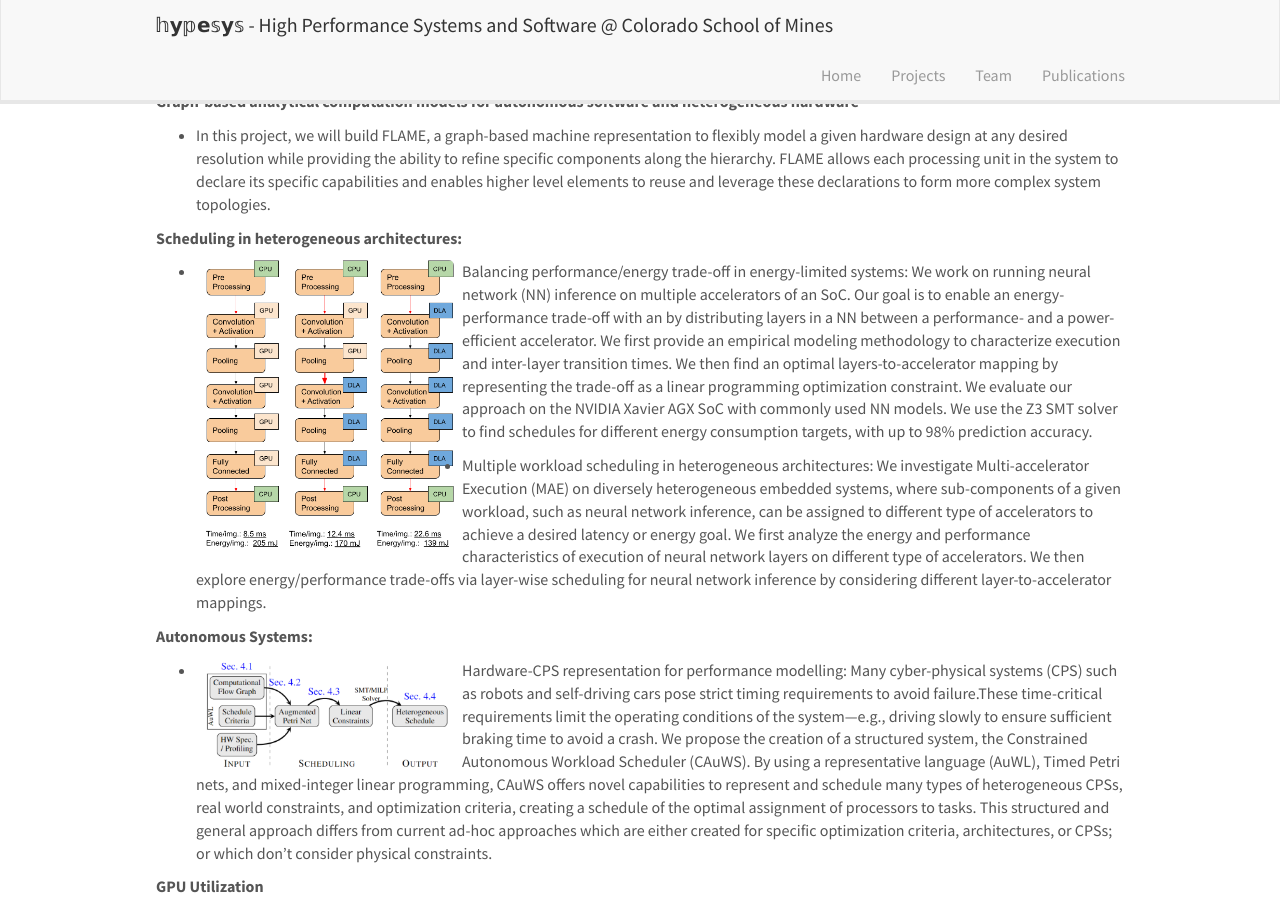
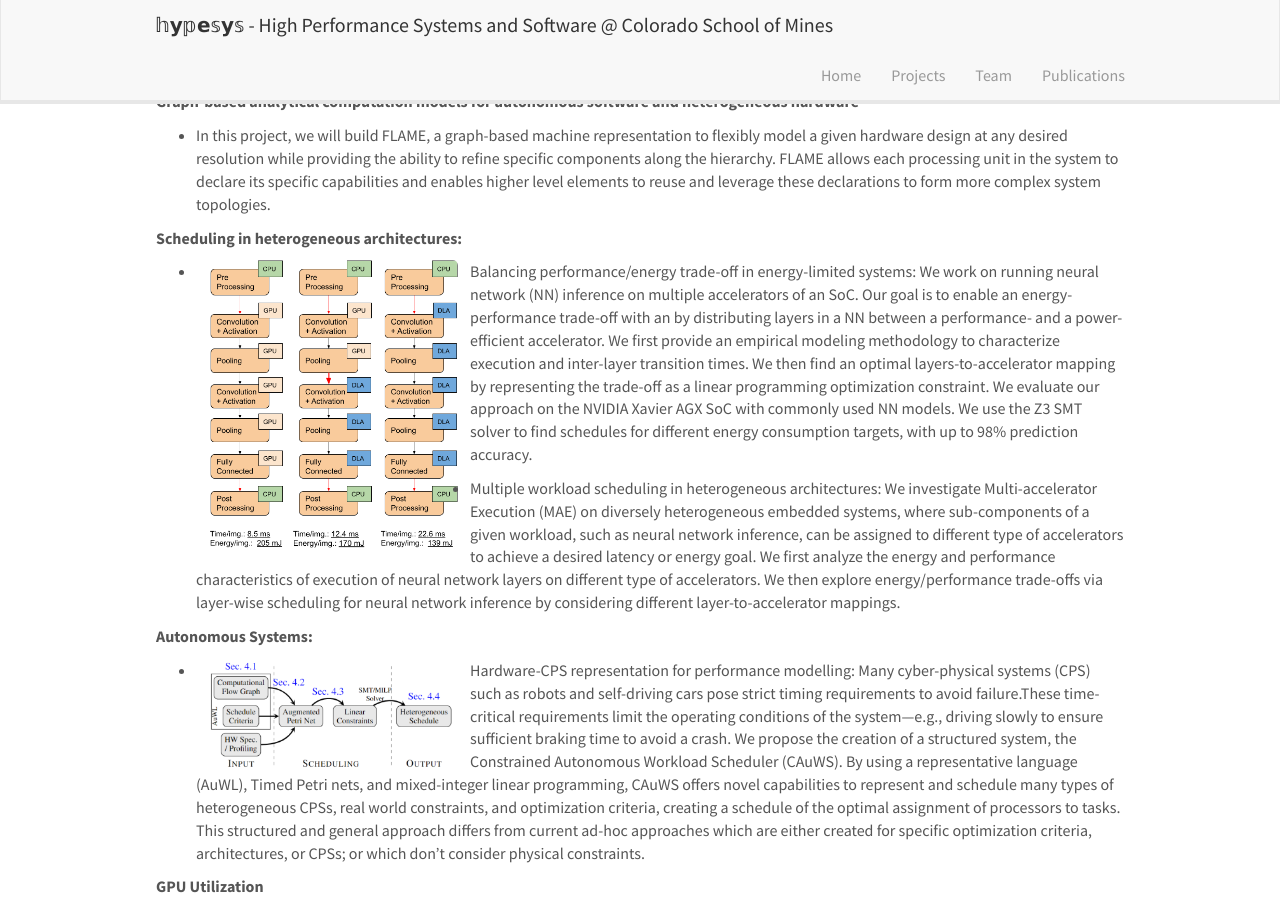
Before and after one commit to hypesys/hypesys.github.io, a Jekyll site: the page built from _pages/research.md, in a window 1280 px wide and 900 px high, scrolled down 566 px. Built offline with Jekyll 4.4.1, drawn with Linux system fonts in a browser that asks for light colours; nearby versions of some CDN libraries.

```diff
--- a/_pages/research.md
+++ b/_pages/research.md
@@ -26,17 +26,17 @@ Our current research topics are listed below:
 
 **Scheduling in heterogeneous architectures:**
 * Balancing performance/energy trade-off in energy-limited systems:
-![]({{ site.url }}{{ site.baseurl }}/images/pubpic/MAE_Control_Flow_updated.png){: style="width: 250px; float: left; margin: 0px  8px"}
+![]({{ site.url }}{{ site.baseurl }}/images/pubpic/MAE_Control_Flow_updated.png){: style="width: 250px; float: left; margin: 0px  12px"}
 We work on running neural network (NN) inference on multiple accelerators of an SoC. Our goal is to enable an energy-performance trade-off with an by distributing layers in a NN between a performance- and a power-efficient accelerator. We first provide an empirical modeling methodology to characterize execution and inter-layer transition times. We then find an optimal layers-to-accelerator mapping by representing the trade-off as a linear programming optimization constraint. We evaluate our approach on the NVIDIA Xavier AGX SoC with commonly used NN models. We use the Z3 SMT solver to find schedules for different energy consumption targets, with up to 98% prediction accuracy.
 
 * Multiple workload scheduling in heterogeneous architectures: We investigate Multi-accelerator Execution (MAE) on diversely heterogeneous embedded systems, where sub-components of a given workload, such as neural network inference, can be assigned to different type of accelerators to achieve a desired latency or energy goal. We first analyze the energy and performance characteristics of execution of neural network layers on different type of accelerators. We then explore energy/performance trade-offs via layer-wise scheduling for neural network inference by considering different layer-to-accelerator mappings.
 
 
 **Autonomous Systems:**
-* ![]({{ site.url }}{{ site.baseurl }}/images/pubpic/cauws.png){: style="width: 250px; float: left; margin: 0px  8px"} Hardware-CPS representation for performance modelling: Many cyber-physical systems (CPS) such as robots and self-driving cars pose strict timing requirements to avoid failure.These time-critical requirements limit the operating conditions of the system—e.g., driving slowly to ensure sufficient braking time to avoid a crash. We propose the creation of a structured system, the Constrained Autonomous Workload Scheduler (CAuWS). By using a representative language (AuWL), Timed Petri nets, and mixed-integer linear programming, CAuWS offers novel capabilities to represent and schedule many types of heterogeneous CPSs, real world constraints, and optimization criteria, creating a schedule of the optimal assignment of processors to tasks. This structured and general approach differs from current ad-hoc approaches which are either created for specific optimization criteria, architectures, or CPSs; or which don't consider physical constraints.
+* ![]({{ site.url }}{{ site.baseurl }}/images/pubpic/cauws.png){: style="width: 250px; float: left; margin: 0px  12px"} Hardware-CPS representation for performance modelling: Many cyber-physical systems (CPS) such as robots and self-driving cars pose strict timing requirements to avoid failure.These time-critical requirements limit the operating conditions of the system—e.g., driving slowly to ensure sufficient braking time to avoid a crash. We propose the creation of a structured system, the Constrained Autonomous Workload Scheduler (CAuWS). By using a representative language (AuWL), Timed Petri nets, and mixed-integer linear programming, CAuWS offers novel capabilities to represent and schedule many types of heterogeneous CPSs, real world constraints, and optimization criteria, creating a schedule of the optimal assignment of processors to tasks. This structured and general approach differs from current ad-hoc approaches which are either created for specific optimization criteria, architectures, or CPSs; or which don't consider physical constraints.
 
 **GPU Utilization**
-* ![]({{ site.url }}{{ site.baseurl }}/images/pubpic/dragon_img.png){: style="width: 250px; float: left; margin: 0px  8px"} Managing memory in GPU accelerated workloads is a difficult task especially as dataset sizes grow beyond available host memory on an  ndividual system. With GPU accelerated systems ranging from nodes on supercomputers, to data science workstations, working around traditional GPU memory limitations is important. On traditional GPU memory architectures if data is larger than GPU memory, the user must process their data in batches, adding complexity to the task. Architectures like NVIDIA’s Unified Virtual Memory (UVM) allow for users to allocate GPU memory across CPU and GPU memory, removing the limitations that data must be smaller than GPU memory. However, UVM still limits data sizes to be smaller than the combined CPU and GPU memory on the system.
+* ![]({{ site.url }}{{ site.baseurl }}/images/pubpic/dragon_img.png){: style="width: 250px; float: left; margin: 0px  12px"} Managing memory in GPU accelerated workloads is a difficult task especially as dataset sizes grow beyond available host memory on an  ndividual system. With GPU accelerated systems ranging from nodes on supercomputers, to data science workstations, working around traditional GPU memory limitations is important. On traditional GPU memory architectures if data is larger than GPU memory, the user must process their data in batches, adding complexity to the task. Architectures like NVIDIA’s Unified Virtual Memory (UVM) allow for users to allocate GPU memory across CPU and GPU memory, removing the limitations that data must be smaller than GPU memory. However, UVM still limits data sizes to be smaller than the combined CPU and GPU memory on the system.
 
 
 
```
